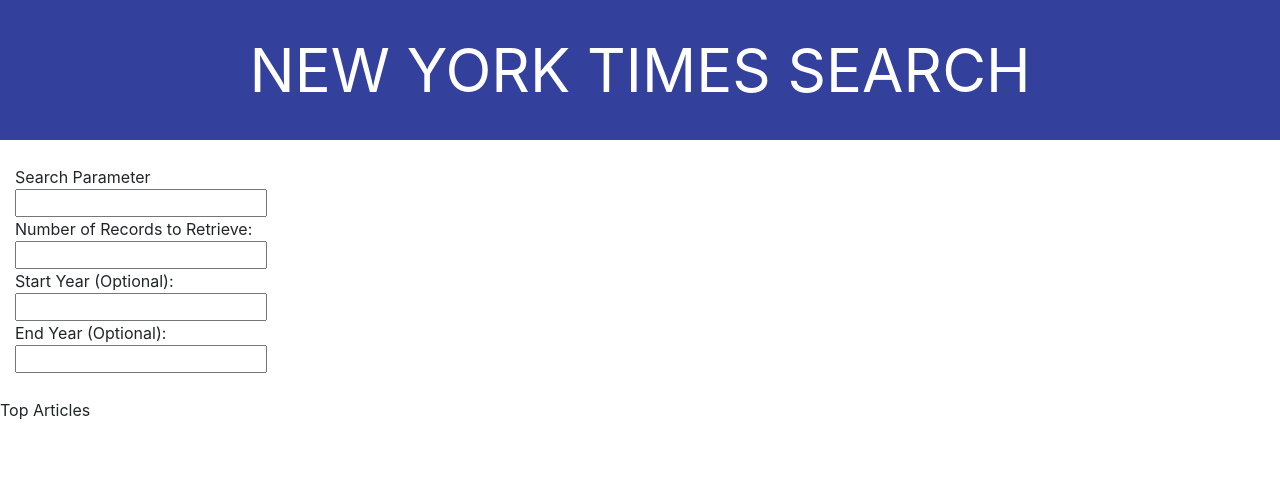
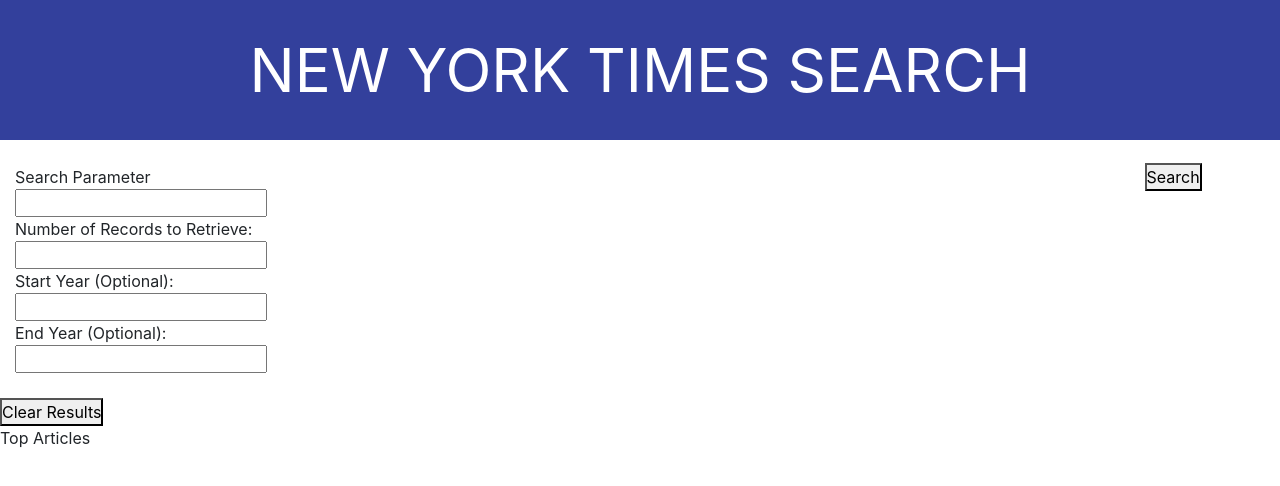
Before and after one commit to zvlu/NYT-Search-APP, a plain HTML site: page Index.html in a window 1280 px wide. Drawn offline with nearby package versions, Linux system fonts and the light colour scheme.

Commit message:
Added buttons

```diff
--- a/Index.html
+++ b/Index.html
@@ -33,6 +33,8 @@
             </div>
         </div>
     </div>
+    <button id="searchBox">Search</button>
+    <button id="clearbtn"> Clear Results</button>
     <P> <span>Top Articles</span> </P>
 <script src="https://code.jquery.com/jquery-3.4.1.js"integrity="sha256-WpOohJOqMqqyKL9FccASB9O0KwACQJpFTUBLTYOVvVU="crossorigin="anonymous"></script>
 <script src="./Assets/script.js"></script>
```
